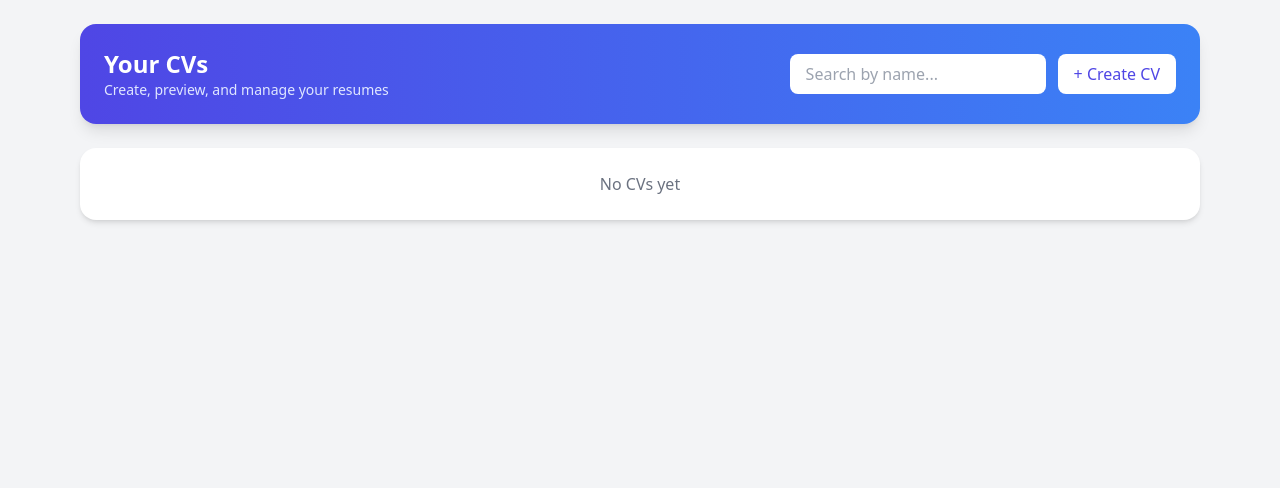
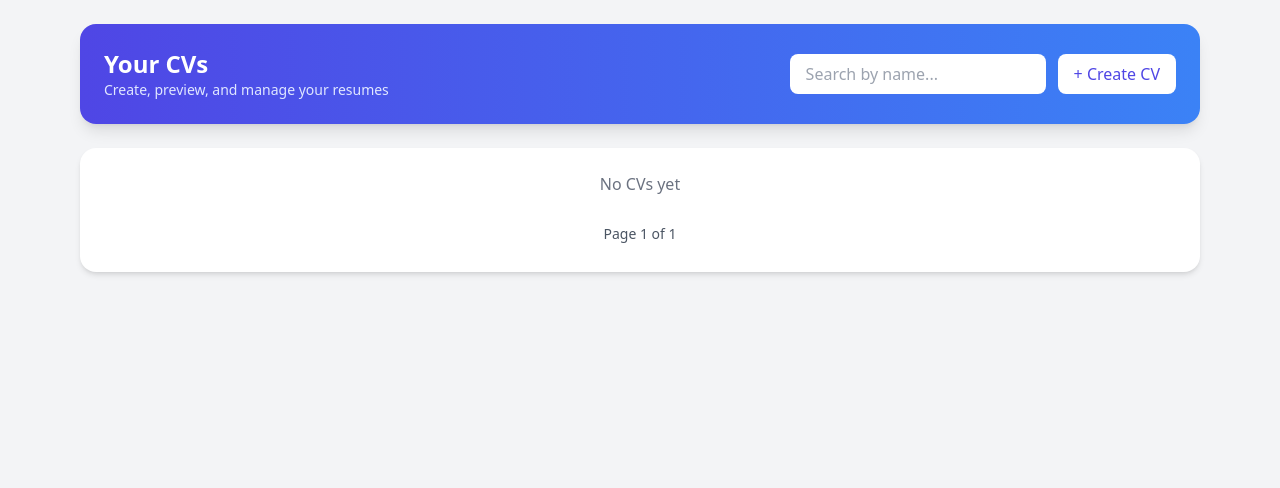
Before and after one commit to Inder0/Cv-generator, a Django app: page / in a window 1280 px wide. Shown: the part 63-551 px from the top of the page. Run offline with Django 5.2, Linux system fonts and the light colour scheme; some libraries are stand-ins or nearby versions.

Commit message:
add pagination and six bugs

```diff
--- a/myapp/templates/myapp/dashboard.html
+++ b/myapp/templates/myapp/dashboard.html
@@ -68,10 +68,32 @@
             </div>
             {% endfor %}
 
+
         </div>
     {% else %}
         <p class="text-gray-500 text-center">No CVs yet</p>
     {% endif %}
+    <div class="mt-6 flex justify-center items-center gap-2">
+
+    {% if page_obj.has_previous %}
+        <a href="?page={{ page_obj.previous_page_number }}{% if request.GET.q %}&q={{ request.GET.q }}{% endif %}"
+           class="px-3 py-1 bg-gray-200 rounded-md hover:bg-gray-300">
+            Prev
+        </a>
+    {% endif %}
+
+    <span class="px-3 py-1 text-sm text-gray-600">
+        Page {{ page_obj.number }} of {{ page_obj.paginator.num_pages }}
+    </span>
+
+    {% if page_obj.has_next %}
+        <a href="?page={{ page_obj.next_page_number }}{% if request.GET.q %}&q={{ request.GET.q }}{% endif %}"
+           class="px-3 py-1 bg-gray-200 rounded-md hover:bg-gray-300">
+            Next
+        </a>
+    {% endif %}
+
+</div>
 
 </div>
 
--- a/myapp/utils.py
+++ b/myapp/utils.py
@@ -29,8 +29,6 @@ def parse_text(text):
     if not text:
         return []
 
-    # Split by newline OR period
     parts = re.split(r'\n|\. ', text)
 
-    # Clean + remove empty
     return [p.strip().rstrip('.') for p in parts if p.strip()]
--- a/myapp/views.py
+++ b/myapp/views.py
@@ -26,6 +26,7 @@ class ProfileDashboardView(ListView):
     model=Profile
     template_name='myapp/dashboard.html'
     context_object_name='object_list'
+    paginate_by=6
 
     def get_queryset(self):
         if self.request.user.is_authenticated:
```
